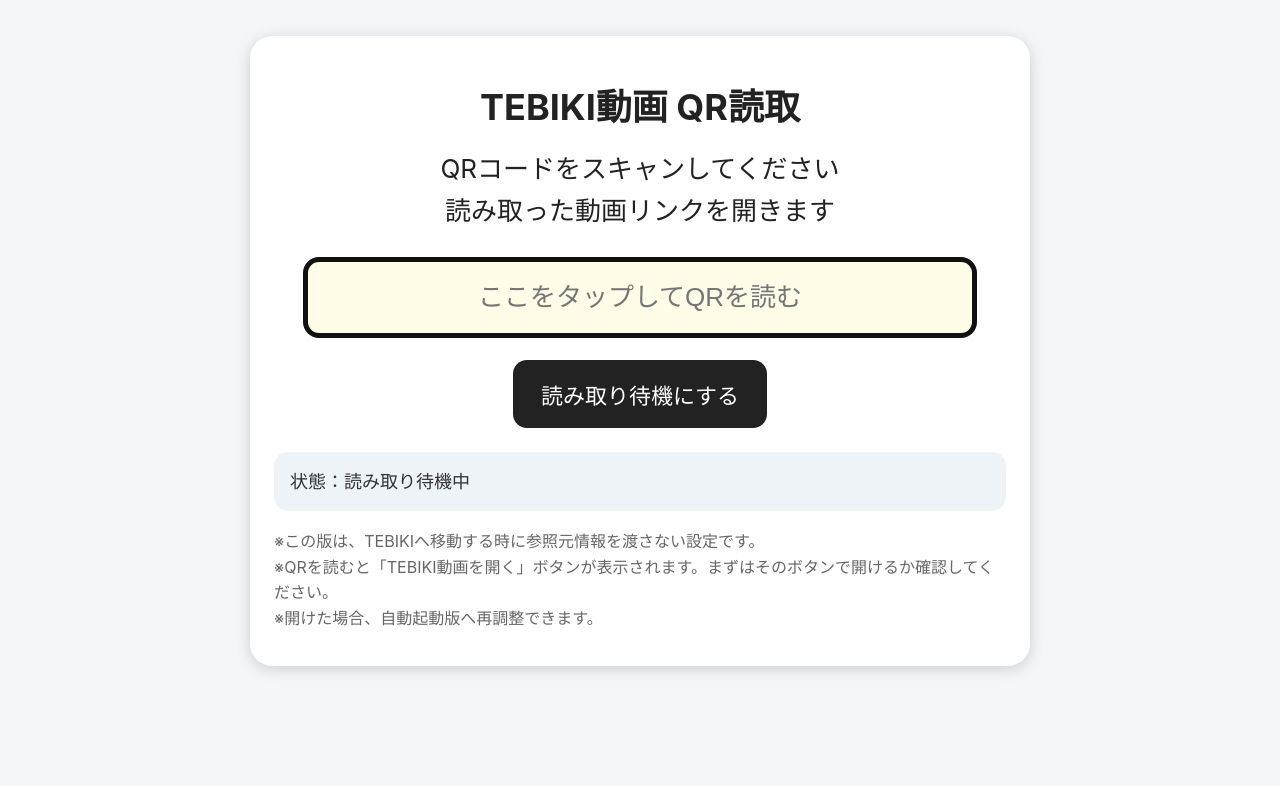
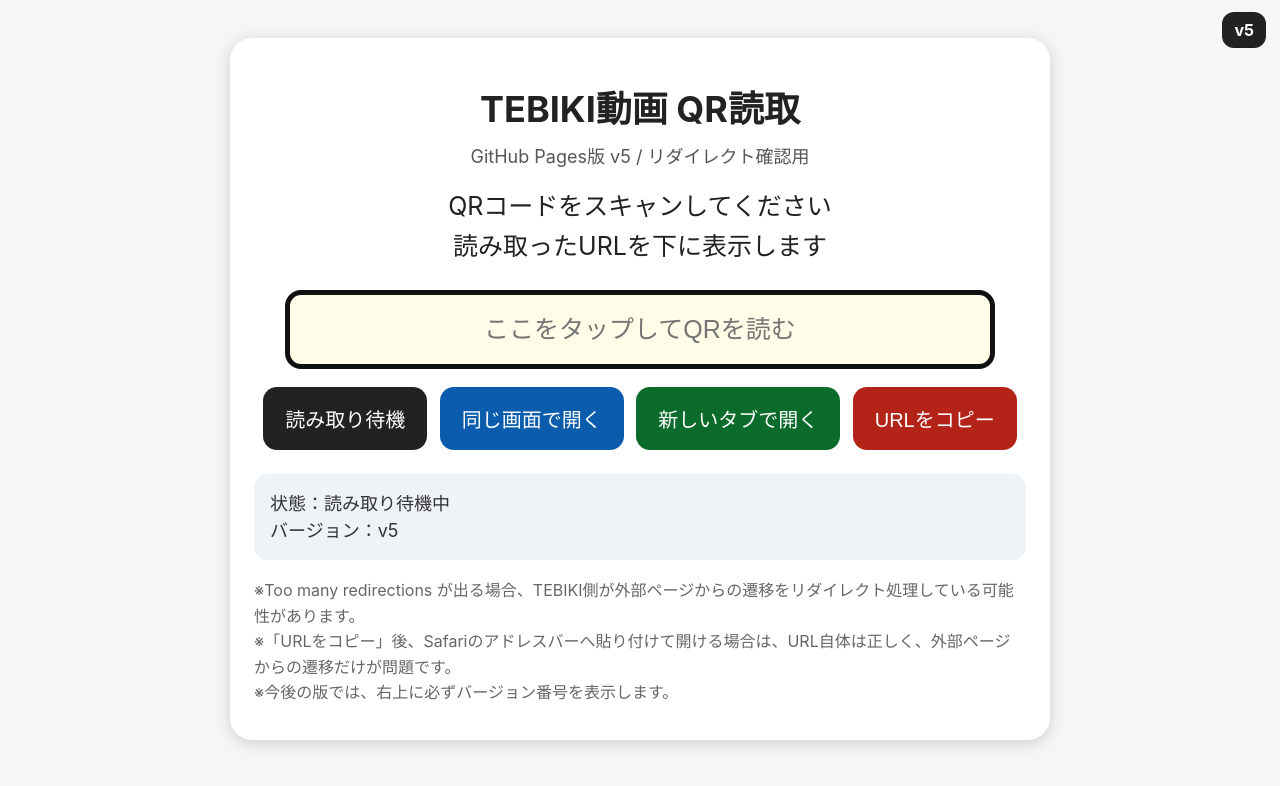
Before and after one commit to youichi4012025-art/tebiki-qr, a plain HTML site: page index.html in a window 1280 px wide. Drawn offline with Linux system fonts and the light colour scheme.

Commit message:
Update index.html

```diff
--- a/index.html
+++ b/index.html
@@ -6,7 +6,7 @@
   <meta name="referrer" content="no-referrer">
   <meta name="apple-mobile-web-app-capable" content="yes">
   <meta name="apple-mobile-web-app-title" content="TEBIKI QR">
-  <title>TEBIKI QR読取</title>
+  <title>TEBIKI QR読取 v5</title>
   <style>
     body {
       margin: 0;
@@ -15,10 +15,22 @@
       font-family: -apple-system, BlinkMacSystemFont, "Helvetica Neue", Arial, sans-serif;
       text-align: center;
     }
+    .version {
+      position: fixed;
+      top: 12px;
+      right: 14px;
+      background: #222;
+      color: #fff;
+      padding: 8px 12px;
+      border-radius: 12px;
+      font-size: 16px;
+      font-weight: bold;
+      z-index: 999;
+    }
     .wrap {
-      max-width: 780px;
+      max-width: 820px;
       margin: 0 auto;
-      padding: 36px 18px;
+      padding: 38px 18px;
     }
     .card {
       background: #fff;
@@ -27,17 +39,22 @@
       box-shadow: 0 3px 16px rgba(0,0,0,0.16);
     }
     h1 {
-      margin: 8px 0 18px;
+      margin: 8px 0 10px;
       font-size: 36px;
     }
+    .subtitle {
+      color: #555;
+      font-size: 18px;
+      margin-bottom: 18px;
+    }
     .message {
-      font-size: 26px;
+      font-size: 25px;
       line-height: 1.6;
-      margin: 16px 0 26px;
+      margin: 16px 0 24px;
     }
     #qrInput {
       width: 92%;
-      font-size: 26px;
+      font-size: 25px;
       padding: 20px 16px;
       border: 4px solid #333;
       border-radius: 16px;
@@ -52,19 +69,21 @@
     }
     .btn {
       display: inline-block;
-      margin-top: 22px;
-      padding: 18px 28px;
+      margin-top: 18px;
+      margin-left: 4px;
+      margin-right: 4px;
+      padding: 17px 22px;
       border: none;
       border-radius: 14px;
       background: #222;
       color: #fff;
-      font-size: 22px;
+      font-size: 20px;
       cursor: pointer;
       text-decoration: none;
     }
-    .btn-blue {
-      background: #0b5cad;
-    }
+    .blue { background: #0b5cad; }
+    .green { background: #0b6b2a; }
+    .red { background: #b42318; }
     .status {
       margin-top: 24px;
       padding: 16px;
@@ -75,6 +94,7 @@
       line-height: 1.5;
       word-break: break-all;
       text-align: left;
+      white-space: pre-wrap;
     }
     .small {
       margin-top: 18px;
@@ -83,19 +103,22 @@
       line-height: 1.6;
       text-align: left;
     }
-    #openLink {
+    #openLink, #openBlankLink {
       display: none;
     }
   </style>
 </head>
 <body>
+  <div class="version">v5</div>
+
   <div class="wrap">
     <div class="card">
       <h1>TEBIKI動画 QR読取</h1>
+      <div class="subtitle">GitHub Pages版 v5 / リダイレクト確認用</div>
 
       <div class="message">
         QRコードをスキャンしてください<br>
-        読み取った動画リンクを開きます
+        読み取ったURLを下に表示します
       </div>
 
       <input
@@ -109,33 +132,46 @@
       >
 
       <br>
-      <button class="btn" onclick="ready()">読み取り待機にする</button>
-      <a id="openLink" class="btn btn-blue" href="#" rel="noreferrer noopener">TEBIKI動画を開く</a>
+      <button class="btn" onclick="ready()">読み取り待機</button>
+      <button class="btn blue" onclick="openSameTab()">同じ画面で開く</button>
+      <button class="btn green" onclick="openNewTab()">新しいタブで開く</button>
+      <button class="btn red" onclick="copyUrl()">URLをコピー</button>
+
+      <br>
+      <a id="openLink" class="btn blue" href="#" target="_self" rel="noreferrer">リンク：同じ画面</a>
+      <a id="openBlankLink" class="btn green" href="#" target="_blank" rel="noreferrer noopener">リンク：新しいタブ</a>
 
       <div class="status" id="status">
-        状態：読み取り待機中
+状態：読み取り待機中
+バージョン：v5
       </div>
 
       <div class="small">
-        ※この版は、TEBIKIへ移動する時に参照元情報を渡さない設定です。<br>
-        ※QRを読むと「TEBIKI動画を開く」ボタンが表示されます。まずはそのボタンで開けるか確認してください。<br>
-        ※開けた場合、自動起動版へ再調整できます。
+        ※Too many redirections が出る場合、TEBIKI側が外部ページからの遷移をリダイレクト処理している可能性があります。<br>
+        ※「URLをコピー」後、Safariのアドレスバーへ貼り付けて開ける場合は、URL自体は正しく、外部ページからの遷移だけが問題です。<br>
+        ※今後の版では、右上に必ずバージョン番号を表示します。
       </div>
     </div>
   </div>
 
   <script>
+    const VERSION = "v5";
     const input = document.getElementById("qrInput");
     const status = document.getElementById("status");
     const openLink = document.getElementById("openLink");
+    const openBlankLink = document.getElementById("openBlankLink");
     let timer = null;
+    let currentUrl = "";
 
     function ready() {
       input.value = "";
+      currentUrl = "";
       openLink.style.display = "none";
+      openBlankLink.style.display = "none";
       openLink.href = "#";
+      openBlankLink.href = "#";
       input.focus();
-      status.textContent = "状態：読み取り待機中";
+      status.textContent = "状態：読み取り待機中\nバージョン：" + VERSION;
     }
 
     function cleanText(value) {
@@ -146,21 +182,50 @@
       const url = cleanText(input.value);
 
       if (!url) {
-        status.textContent = "URLが入力されていません。QRコードを読み取ってください。";
+        status.textContent = "状態：URL未入力\nバージョン：" + VERSION;
         input.focus();
-        return;
+        return "";
       }
 
       if (!(url.startsWith("http://") || url.startsWith("https://"))) {
-        status.textContent = "URLではない内容を読み取りました：" + url;
+        status.textContent = "状態：URLではない内容です\n内容：" + url + "\nバージョン：" + VERSION;
         input.value = "";
         input.focus();
-        return;
+        return "";
       }
 
+      currentUrl = url;
       openLink.href = url;
+      openBlankLink.href = url;
       openLink.style.display = "inline-block";
-      status.textContent = "読み取りURL：" + url + "\n表示された「TEBIKI動画を開く」を押してください。";
+      openBlankLink.style.display = "inline-block";
+      status.textContent = "状態：URL読取完了\nURL：" + url + "\nバージョン：" + VERSION;
+      return url;
+    }
+
+    function openSameTab() {
+      const url = setUrl();
+      if (!url) return;
+      status.textContent = "状態：同じ画面で開いています\nURL：" + url + "\nバージョン：" + VERSION;
+      window.location.assign(url);
+    }
+
+    function openNewTab() {
+      const url = setUrl();
+      if (!url) return;
+      status.textContent = "状態：新しいタブで開いています\nURL：" + url + "\nバージョン：" + VERSION;
+      window.open(url, "_blank", "noopener,noreferrer");
+    }
+
+    async function copyUrl() {
+      const url = setUrl();
+      if (!url) return;
+      try {
+        await navigator.clipboard.writeText(url);
+        status.textContent = "状態：URLをコピーしました\nSafariのアドレスバーに貼り付けて確認してください\nURL：" + url + "\nバージョン：" + VERSION;
+      } catch (e) {
+        status.textContent = "状態：コピーできませんでした。URLを長押ししてコピーしてください\nURL：" + url + "\nバージョン：" + VERSION;
+      }
     }
 
     input.addEventListener("input", function() {
```
